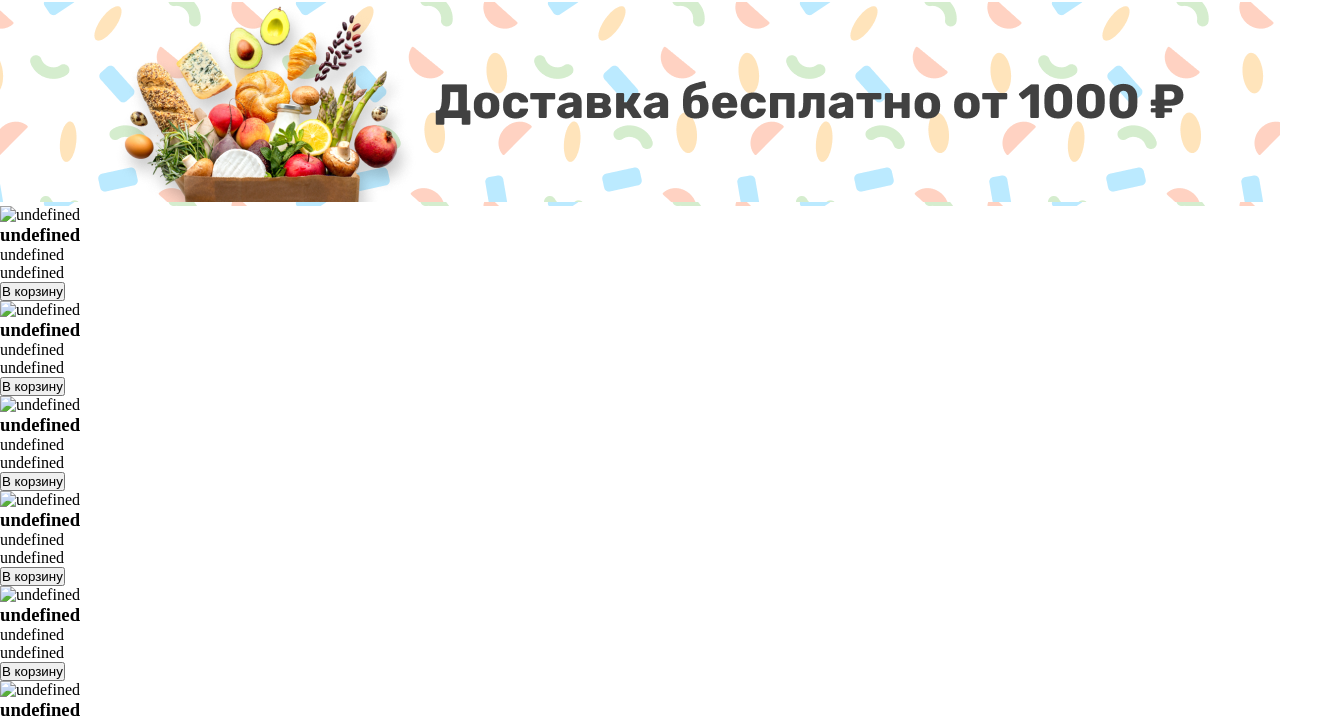
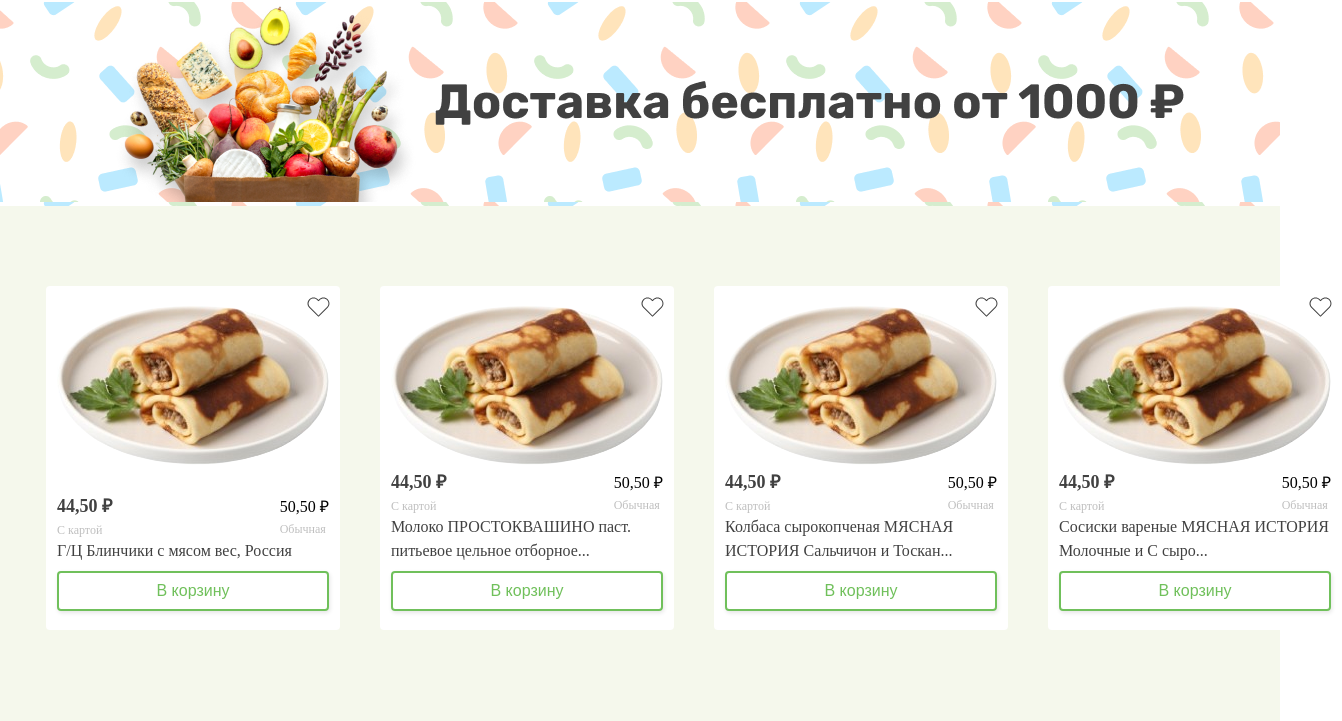
Before and after one commit to muhammadazizbek006/Severyanochka.uz, a plain HTML site: page pages/index.html in a window 1280 px wide. Shown: the part 72-793 px from the top of the page, 1342 px wide, since content can reach past the window. Drawn offline with Linux system fonts and the light colour scheme.

Commit message:
add carts aksiya

```diff
--- a/css/style.css
+++ b/css/style.css
@@ -102,3 +102,102 @@ color: #414141;
 .hero{
     background-image: url('../imgs/hero.png');
 }
+
+.products-container{
+    padding-top: 80px;
+    padding-bottom: 100px;
+    display: grid;
+    grid-template-columns: repeat(4 , auto);
+    column-gap: 40px;
+    row-gap: 120px;
+}
+
+.main{
+    background-color: #f5f8ec;
+}
+
+.product-card{
+    position: relative;
+    background-color: white;
+    list-style: none;
+    padding-left: 11px;
+    padding-right: 11px;
+    padding-top: 19px;
+    padding-bottom: 19px;
+    border-radius: 4px;
+    display: flex;
+    flex-direction: column;
+    justify-content: space-between;
+}
+
+
+
+
+.product-like-btn {
+    position: absolute;
+    right: 9px;
+    border: none;
+    backdrop-filter: blur();
+    background-color: rgb(255, 255, 255);
+    top: 9px;
+}
+.product-like-img {
+    border: none;
+}
+.product-info {
+
+}
+.narx-wrapper {
+    display: flex;
+    align-items: center;
+    justify-content: space-between;
+}
+.aslNarx {
+
+font-size: 18px;
+font-weight: 700;
+line-height: 27px;
+color: #414141;
+
+}
+.dastavkaNarx {
+
+font-size: 16px;
+font-weight: 400;
+line-height: 24px;
+
+
+}
+.rating {
+    margin-bottom: 8px;
+}
+.add-to-cart {
+
+    width:100%;
+    height: 40px;
+    background: none;
+    border: 2px solid #70C05B;
+    border-radius: 4px;
+    font-size: 16px;
+    font-weight: 400;
+    line-height: 24px;
+    box-shadow: 1px 2px 4px 0px #0000001A;
+    color: #70C05B;
+}
+
+.spen{
+
+font-size: 12px;
+font-weight: 400;
+line-height: 18px;
+color: #BFBFBF;
+
+}
+
+.product-title{
+font-size: 16px;
+font-weight: 400;
+line-height: 24px;
+color: #414141;
+margin-bottom: 8px;
+}
--- a/js/app.js
+++ b/js/app.js
@@ -6,16 +6,31 @@ const productsContainer = document.getElementById('products-container');
 products.forEach((product) => {
   // Mahsulot kartochkasi HTML yaratish
   const productCard = `
-    <div class="product-card">
-      <img src="${product.image}" alt="${product.name}">
+    <li class="product-card">
+    <button class="product-like-btn">
+      <img class="product-like-img" src="../imgs/like.svg" alt="like">
+    </button>
+    <div>
+       <img src="${product.img}" alt="${product.title}">
+    </div>
       <div class="product-info">
-        <h3>${product.name}</h3>
-        <p>${product.price}</p>
-        <span>${product.discount}</span>
-        <div class="rating">${'★'.repeat(Math.floor(product.rating))}</div>
+
+      <div class='narx-wrapper'>
+      <div>
+      <p class="aslNarx">${product.asli} ₽</p>
+      <span class='spen'>С картой</span>
+      </div>
+          <div>
+            <p class="dastavkaNarx">${product.dastavka} ₽ </p>
+              <span class='spen'>Обычная</span>
+          </div>
+
+      </div>
+      <h3 class='product-title'>${product.title}</h3>
+      <div class="rating">${'★'.repeat(Math.floor(product.rating))}</div>
         <button class="add-to-cart">В корзину</button>
       </div>
-    </div>
+    </li>
   `;
 
   // Mahsulotni sahifaga qo'shish
--- a/pages/index.html
+++ b/pages/index.html
@@ -63,10 +63,13 @@
             <img class="" src="../imgs/hero-content.png" alt="">
         </div>
      </section>
-     <!-- aksiya -->
-      <section>
-        <div class="products-container" id="products-container"></div>
-      </section>
+     <main class="main  ">
+        <!-- aksiya -->
+          <section class="container">
+            <ul class="products-container " id="products-container"></ul>
+          </section>
+
+     </main>
       <script src="../js/data.js"></script>
     <script src="../js/app.js"></script>
   </body>
```
